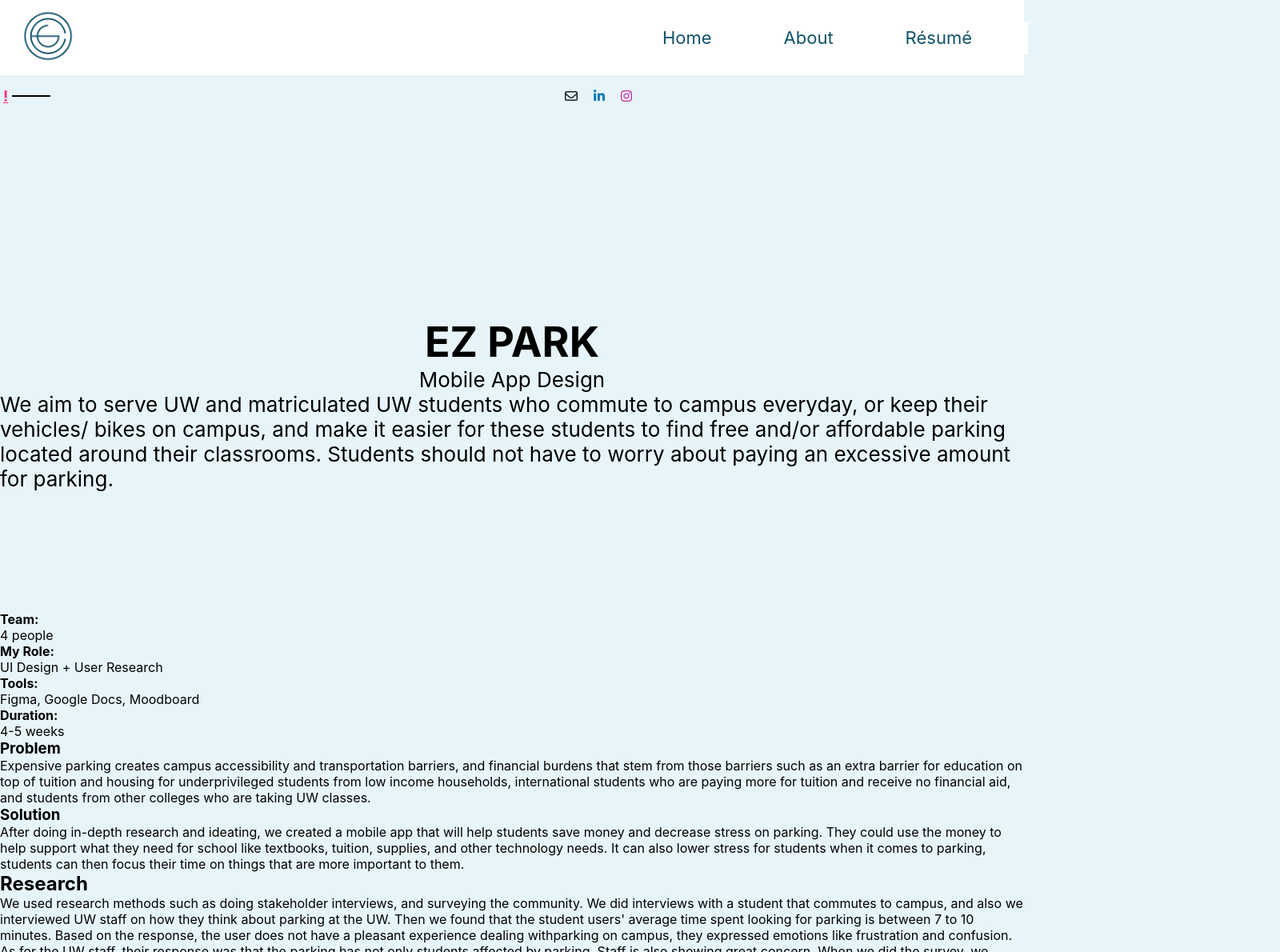
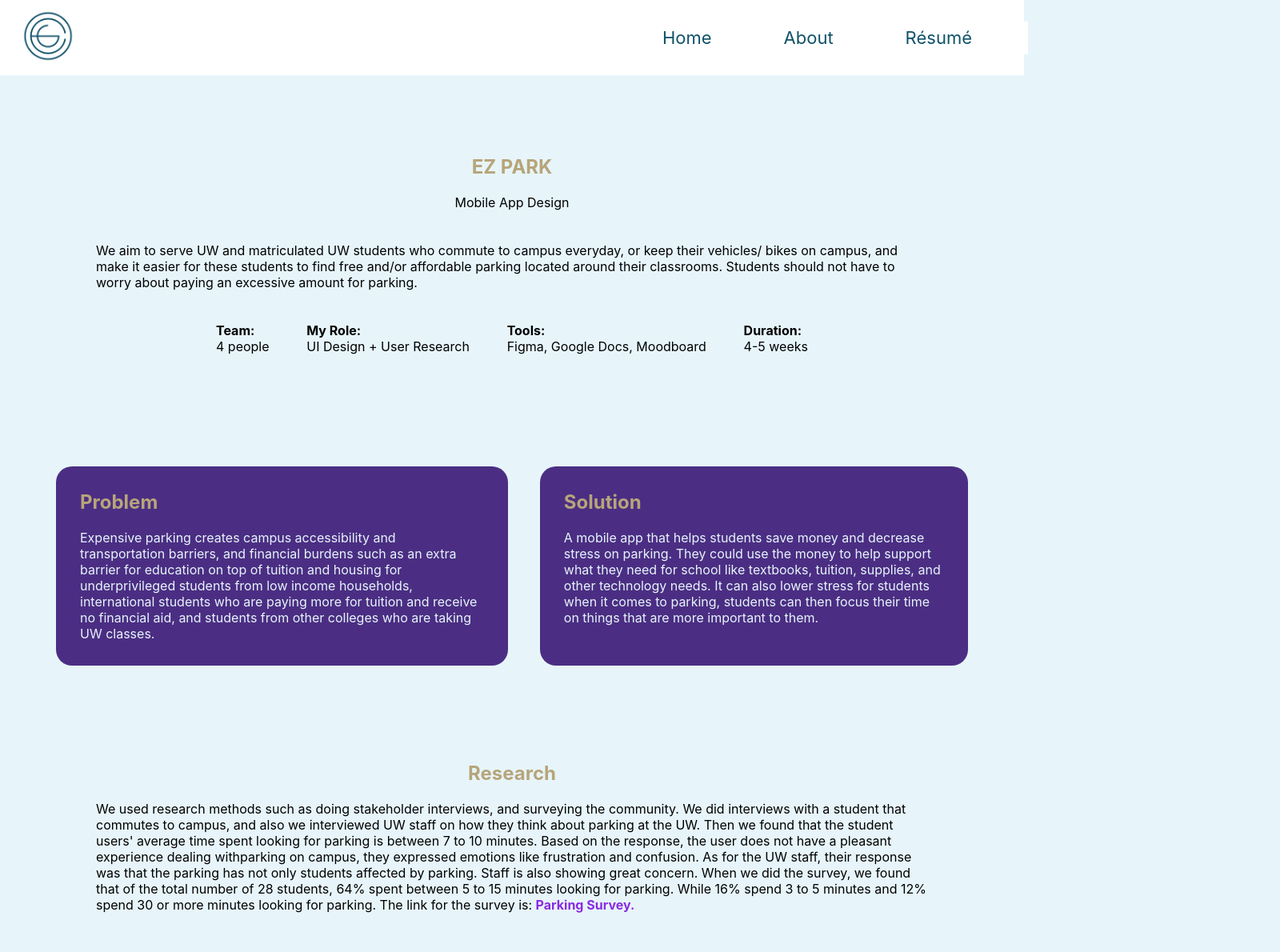
Before and after one commit to leowjli/leo-portfolio, a React (Create React App) app: page /ezpark in a window 1280 px wide. Shown: the top 1190 px of the page at 80% size, 1600 px wide, since content can reach past the window. Built offline with nearby package versions, Linux system fonts and the light colour scheme.

Commit message:
updating ezpark css

```diff
--- a/src/components/Design.js
+++ b/src/components/Design.js
@@ -3,33 +3,33 @@ import React from "react";
   export default function Design() {
     return (
       <section>
-        <div class="sitemap">
+        <div className="sitemap">
           <h1>Site Map</h1>
           <p>
             We mapped out the important product features that can best benefit the users in our site map. This helped us structure and design each of the pages the users will encounter and increased the overall smoothness and functionality of the app.
-            <img src="/img/EZPark Site Map.png" alt="ex park site map" />
           </p>
+          <img src="/img/EZPark Site Map.png" alt="ez park site map" />
         </div>
-        <div class="lofi">
+        <div className="lofi">
           <h1>Low Fidelity Prototype</h1>
           <p>
             Our Lo-fi was created as we inputted our research into design and structure. We wanted to make sure the user feels at ease with the information flow so we went for simplicity.
           </p>
           <img src="/img/lo-fi/Lo-Fi.png" alt="lo-fi screens 2 on top, 2 on bottom" />
         </div>
-        <div class="style">
+        <div className="style">
           <h1>Style Guide</h1>
           <p>
             Some style guides were inputted to ensure consistency in our designs and aesthetics of our app. We choose school colors to represent the school spirit but also colors that are appealing to other users, and simple fonts to be easily legible.
           </p>
-          <img src="./resources/images/hi-fi/style.jpg" alt="fonts and colors used for ez park app" />
+          <img src="/img/hi-fi/style.jpg" alt="fonts and colors used for ez park app" />
         </div>
-        <div class="hifi">
+        <div className="hifi">
           <h1>Final Product</h1>
           <p>
             After extensive design sessions and feedback recieved from users with our lo-fi designs, here is our final product, EZ Park.
           </p>
-          <iframe title="EZ Park Hi-Fi" style={{border: '1px solid rgba(0, 0, 0, 0.1);'}} width="640" height="650" src="https://www.figma.com/embed?embed_host=share&url=https%3A%2F%2Fwww.figma.com%2Fproto%2F7HkrLf9MtH7tRYR6JN9mmz%2FEZ-Park%3Fnode-id%3D1%253A168%26scaling%3Dscale-down%26page-id%3D0%253A1%26starting-point-node-id%3D1%253A166" allowfullscreen />
+          <iframe title="ezpark hifi" style={{border: "1px solid rgba(0, 0, 0, 0.1);"}} width="800" height="450" src="https://www.figma.com/embed?embed_host=share&url=https%3A%2F%2Fwww.figma.com%2Fproto%2F7HkrLf9MtH7tRYR6JN9mmz%2FEZ-Park%3Fpage-id%3D0%253A1%26type%3Ddesign%26node-id%3D1-168%26viewport%3D460%252C235%252C0.14%26scaling%3Dscale-down%26starting-point-node-id%3D1%253A166%26mode%3Ddesign" allowfullscreen></iframe>
         </div>
       </section>
     );
--- a/src/components/EZPark.js
+++ b/src/components/EZPark.js
@@ -1,21 +1,23 @@
 import React from "react";
 import NavBar from "./Navbar";
-import Socials from "./Socials";
 import Intro from "./EzparkIntro";
 import Focus from "./Focus";
 import Research from "./Research";
 import Design from "./Design";
+import Footer from "./Footer"
 
 
   export default function EZPark() {
     return (
       <div className="root-layout">
-        <NavBar />
-        <Socials />
-        <Intro />
-        <Focus />
-        <Research />
-        <Design />
+        <main className="ezpark-main">
+          <NavBar />
+          <Intro />
+          <Focus />
+          <Research />
+          <Design />
+          <Footer />
+        </main>
       </div>
     );
   }
--- a/src/components/EzparkIntro.js
+++ b/src/components/EzparkIntro.js
@@ -11,20 +11,18 @@ import React from "react";
 
   export default function Intro() {
     return (
-      <div>
-        <div className="intro">
-          <h1>EZ PARK</h1>
-          <p>Mobile App Design</p>
-          <p className="statement">
-            We aim to serve UW and matriculated UW students who commute to campus everyday, or keep their vehicles/ bikes on campus, and make it easier for these students to find free and/or affordable parking located around their classrooms. Students should not have to worry about paying an excessive amount for parking.
-          </p>
-        </div>
+      <section className="ezpark-intro">
+        <h1>EZ PARK</h1>
+        <p>Mobile App Design</p>
+        <p className="statement">
+          We aim to serve UW and matriculated UW students who commute to campus everyday, or keep their vehicles/ bikes on campus, and make it easier for these students to find free and/or affordable parking located around their classrooms. Students should not have to worry about paying an excessive amount for parking.
+        </p>
         <section className="team">
           <Team title={"Team:"} info={"4 people"} />
           <Team title={"My Role:"} info={"UI Design + User Research"} />
           <Team title={"Tools:"} info={"Figma, Google Docs, Moodboard"} />
           <Team title={"Duration:"} info={"4-5 weeks"} />
         </section>
-      </div>
+      </section>
     );
   }
--- a/src/components/Focus.js
+++ b/src/components/Focus.js
@@ -2,19 +2,19 @@ import React from "react";
 
   export default function Focus() {
     return (
-      <div>
+      <section className="focus">
         <div className="problem">
-          <h3>Problem</h3>
+          <h1>Problem</h1>
           <p>
-            Expensive parking creates campus accessibility and transportation barriers, and financial burdens that stem from those barriers such as an extra barrier for education on top of tuition and housing for underprivileged students from low income households, international students who are paying more for tuition and receive no financial aid, and students from other colleges who are taking UW classes.
+            Expensive parking creates campus accessibility and transportation barriers, and financial burdens such as an extra barrier for education on top of tuition and housing for underprivileged students from low income households, international students who are paying more for tuition and receive no financial aid, and students from other colleges who are taking UW classes.
           </p>
         </div>
         <div className="sol">
-          <h3>Solution</h3>
+          <h1>Solution</h1>
           <p>
-            After doing in-depth research and ideating, we created a mobile app that will help students save money and decrease stress on parking. They could use the money to help support what they need for school like textbooks, tuition, supplies, and other technology needs. It can also lower stress for students when it comes to parking, students can then focus their time on things that are more important to them.
+            A mobile app that helps students save money and decrease stress on parking. They could use the money to help support what they need for school like textbooks, tuition, supplies, and other technology needs. It can also lower stress for students when it comes to parking, students can then focus their time on things that are more important to them.
           </p>
         </div>
-      </div>
+      </section>
     );
   }
--- a/src/components/Resume.js
+++ b/src/components/Resume.js
@@ -1,6 +1,5 @@
 import React from "react";
 import NavBar from "./Navbar";
-import Socials from "./Socials";
 import Footer from "./Footer";
 import ResumeCard from "./ResumeCard";
 
@@ -8,7 +7,6 @@ import ResumeCard from "./ResumeCard";
     return (
       <div className="root-layout">
         <NavBar />
-        <Socials />
         <main>
           <ResumeCard />
         </main>
--- a/src/css/style.css
+++ b/src/css/style.css
@@ -403,6 +403,143 @@ button a:hover::before {
   transform: scaleX(1);
 }
 
+/* ezpark ------------------------ */
+section {
+  margin: 100px;
+}
+
+img {
+  max-width: 640px;
+}
+
+.ezpark-main p {
+  margin: 20px;
+}
+
+.ezpark-main h1 {
+  color: #B7A57A;
+}
+
+.ezpark-intro {
+  display: flex;
+  flex-direction: column;
+  justify-content: center;
+  align-items: center;
+}
+
+.team {
+  display: flex;
+  justify-content: space-between;
+  align-items: center;
+  width: 740px;
+  margin: 20px;
+}
+
+.team p {
+  margin: 0;
+}
+
+.focus {
+  display: flex;
+  justify-content: space-evenly;
+  margin: 100px 50px;
+}
+
+.focus h1 {
+  padding: 20px 20px 0;
+}
+
+.problem, .sol {
+  padding: 10px;
+  margin: 20px;
+  border-radius: 20px;
+  background-color: #4b2e83;
+}
+
+.problem p, .sol p {
+  color: #e7f5fa;
+}
+
+.research {
+  display: flex;
+  flex-direction: column;
+  justify-content: center;
+  align-items: center;
+  margin-top: 50px;
+  margin-bottom: 0;
+}
+
+.research a {
+  text-decoration: none;
+  font-weight: bold;
+  color: blueviolet;
+}
+
+.research a:hover{
+  text-decoration: underline;
+}
+
+.moodboard {
+  display: flex;
+  flex-direction: column;
+  justify-content: center;
+  align-items: center;
+  font-family: Inter, sans-serif;
+  margin-top: 50px;
+  margin-bottom: 0;
+}
+
+.userp {
+  display: flex;
+  flex-direction: column;
+  justify-content: center;
+  align-items: center;
+  font-family: Inter, sans-serif;
+  margin-top: 50px;
+  margin-bottom: 0;
+}
+
+.sitemap {
+  display: flex;
+  flex-direction: column;
+  justify-content: center;
+  align-items: center;
+  font-family: Inter, sans-serif;
+  margin-top: 50px;
+  margin-bottom: 0;
+}
+
+.lofi {
+  display: flex;
+  flex-direction: column;
+  justify-content: center;
+  align-items: center;
+  font-family: Inter, sans-serif;
+  margin-top: 50px;
+  margin-bottom: 0;
+}
+
+.style {
+  display: flex;
+  flex-direction: column;
+  justify-content: center;
+  align-items: center;
+  font-family: Inter, sans-serif;
+  margin-top: 50px;
+  margin-bottom: 0;
+}
+
+.hifi {
+  display: flex;
+  flex-direction: column;
+  justify-content: center;
+  align-items: center;
+  font-family: Inter, sans-serif;
+  margin-top: 50px;
+  margin-bottom: 100px;
+}
+/* ezpark end -------------------- */
+
 @media (min-width: 200px) {
    .dropdown-btn {
     border: 0;
```
